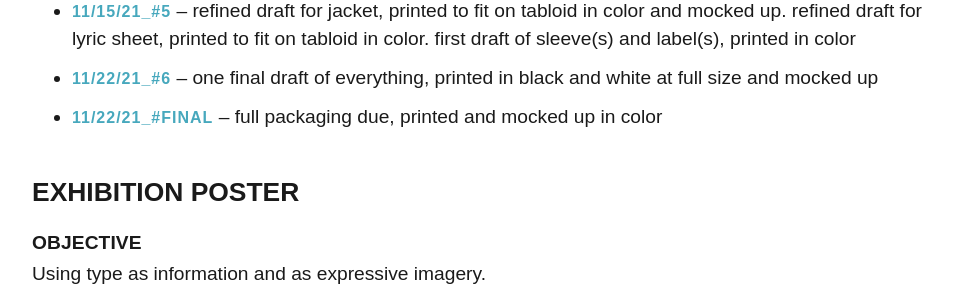
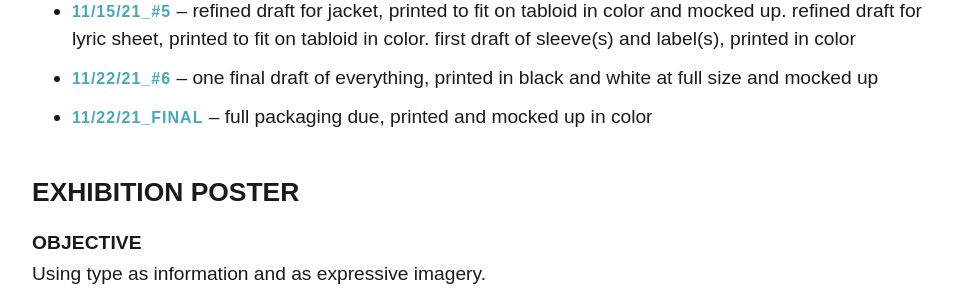
Before and after one commit to gmu-gd/type22-fall, a Jekyll site: the page built from _posts/2022-10-04-p3.md, in a window 1280 px wide and 900 px high, scrolled down 1526 px. Shown: the part 151-451 px from the top of the window, without its empty margins (0-961 px from the left). Built offline with Jekyll 4.4.1, drawn with Linux system fonts in a browser that asks for light colours; some web fonts are replaced; some of the changed text lies outside the part shown.

Commit message:
Update 2022-10-04-p3.md

```diff
--- a/_posts/2022-10-04-p3.md
+++ b/_posts/2022-10-04-p3.md
@@ -42,7 +42,7 @@ The design should try and create a conceptual connection to the artist and their
 * <span class="due">11/08/21_#4</span> &ndash; refined draft for the jacket, tiled in black and white at full size, a color version printed on letter sized paper, scaled to fit. first full draft of the lyric sheet, printed at full size in color
 * <span class="due">11/15/21_#5</span> &ndash; refined draft for jacket, printed to fit on tabloid in color and mocked up. refined draft for lyric sheet, printed to fit on tabloid in color. first draft of sleeve(s) and label(s), printed in color
 * <span class="due">11/22/21_#6</span> &ndash; one final draft of everything, printed in black and white at full size and mocked up
-* <span class="due">11/22/21_#Final</span> &ndash; full packaging due, printed and mocked up in color
+* <span class="due">11/22/21_Final</span> &ndash; full packaging due, printed and mocked up in color
 
 ### <span id="poster">Exhibition Poster</span>
 
@@ -77,7 +77,7 @@ You will also design a companion four page pamphlet that acts as a mini catalog
 * <span class="due">11/08/21_#4</span> &ndash; refined draft, tiled in black and white at full size, a color version printed on letter sized paper, both trimmed to size. initial draft of pamphlet, printed in color at size
 * <span class="due">11/15/21_#5</span> &ndash; further refined draft, printed or tiled in color at half size and trimmed to size, refined draft of pamphlet, printed in black and white
 * <span class="due">11/22/21_#6</span> &ndash; final draft, tiled in black and white at full size, a color version printed on letter sized paper, both trimmed to size. final draft of pamphlet printed in color at size
-* <span class="due">11/22/21_#Final</span> &ndash; final poster printed and trimmed in color, booklet printed and trimmed in color
+* <span class="due">11/22/21_Final</span> &ndash; final poster printed and trimmed in color, booklet printed and trimmed in color
 
 ### <span id="guide">Travel Guide</span>
 
@@ -108,4 +108,4 @@ The guide can use images that you find online but they need to be high enough qu
 * <span class="due">11/08/21_#4</span> &ndash; refined cover and table of contents, first full draft of content, printed at correct scale and folded into a booklet
 * <span class="due">11/15/21_#5</span> &ndash; further refined full draft, printed as spreads
 * <span class="due">11/22/21_#6</span> &ndash; final draft, printed, trimmed, and folded as a booklet
-* <span class="due">11/22/21_#Final</span> &ndash; final booklet printed, trimmed, and bound
+* <span class="due">11/22/21_Final</span> &ndash; final booklet printed, trimmed, and bound
```
